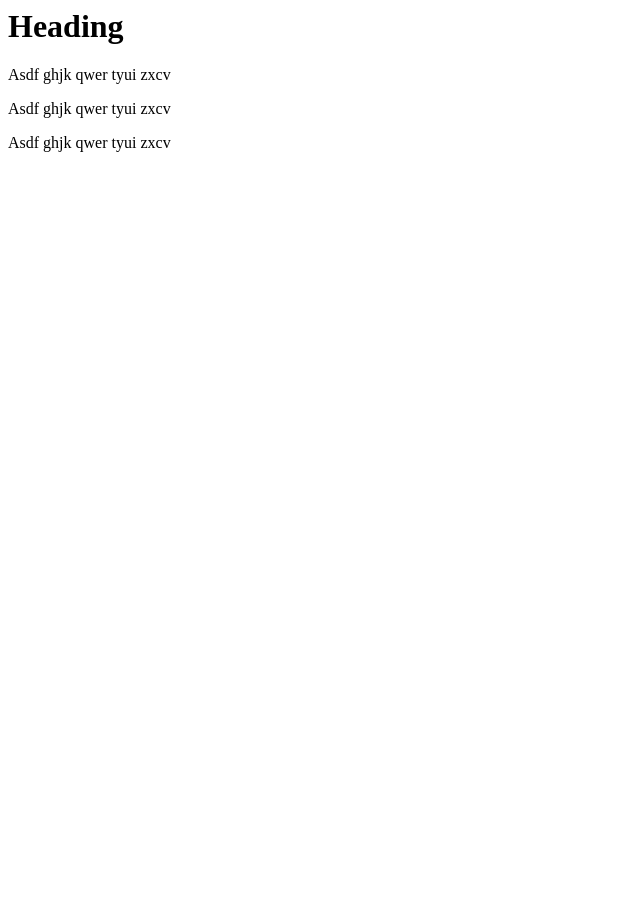
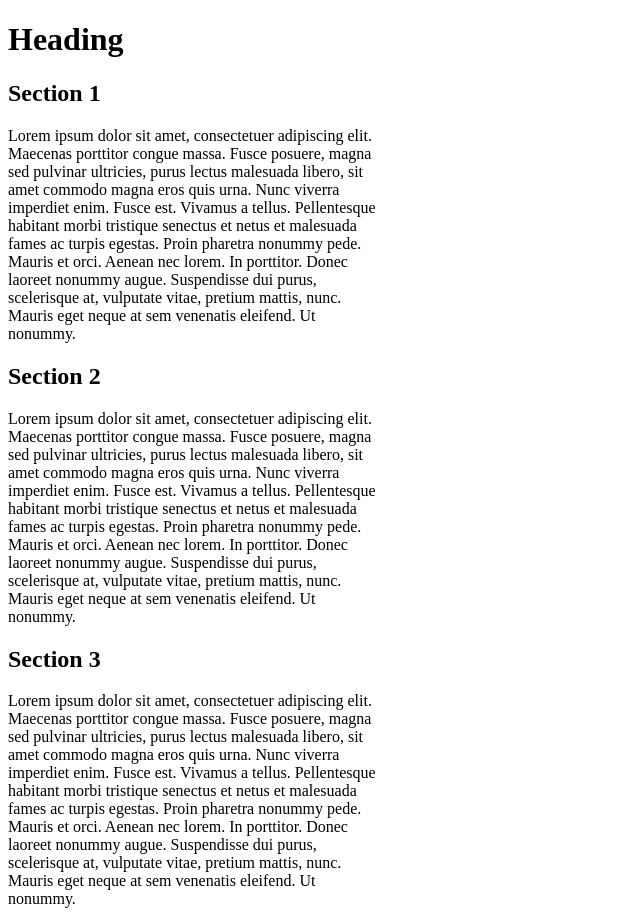
Before and after one commit to ghjk776/9988c, a plain HTML site: page mod2_solution/index.html in a window 1280 px wide. Shown: the whole page, without its empty margins (0-640 px from the left). Before the commit the page ends 800 px from the top, so only its background shows below. Drawn offline with Linux system fonts and the light colour scheme.

Commit message:
Update index.html

```diff
--- a/mod2_solution/index.html
+++ b/mod2_solution/index.html
@@ -1,19 +1,38 @@
+<!DOCTYPE html>
+<html>
+
+<head>
+    <link href="style.css" rel="stylesheet" type="text/css">
+    <title>9988</title>
+</head>
+
+<body>
+
+<header>
 <h1>Heading</h1>
+</header>
 
-<section>
+<div class="container">
+<section id="s1">
+    <h2>Section 1</h2>
     <p>
-    Asdf ghjk qwer tyui zxcv
+        Lorem ipsum dolor sit amet, consectetuer adipiscing elit. Maecenas porttitor congue massa. Fusce posuere, magna sed pulvinar ultricies, purus lectus malesuada libero, sit amet commodo magna eros quis urna. Nunc viverra imperdiet enim. Fusce est. Vivamus a tellus. Pellentesque habitant morbi tristique senectus et netus et malesuada fames ac turpis egestas. Proin pharetra nonummy pede. Mauris et orci. Aenean nec lorem. In porttitor. Donec laoreet nonummy augue. Suspendisse dui purus, scelerisque at, vulputate vitae, pretium mattis, nunc. Mauris eget neque at sem venenatis eleifend. Ut nonummy.
     </p>
 </section>
 
-<section>
+<section id="s2">
+    <h2>Section 2</h2>
     <p>
-    Asdf ghjk qwer tyui zxcv
+        Lorem ipsum dolor sit amet, consectetuer adipiscing elit. Maecenas porttitor congue massa. Fusce posuere, magna sed pulvinar ultricies, purus lectus malesuada libero, sit amet commodo magna eros quis urna. Nunc viverra imperdiet enim. Fusce est. Vivamus a tellus. Pellentesque habitant morbi tristique senectus et netus et malesuada fames ac turpis egestas. Proin pharetra nonummy pede. Mauris et orci. Aenean nec lorem. In porttitor. Donec laoreet nonummy augue. Suspendisse dui purus, scelerisque at, vulputate vitae, pretium mattis, nunc. Mauris eget neque at sem venenatis eleifend. Ut nonummy.
     </p>
 </section>
 
-<section>
+<section id="s3">
+    <h2>Section 3</h2>
     <p>
-    Asdf ghjk qwer tyui zxcv
+        Lorem ipsum dolor sit amet, consectetuer adipiscing elit. Maecenas porttitor congue massa. Fusce posuere, magna sed pulvinar ultricies, purus lectus malesuada libero, sit amet commodo magna eros quis urna. Nunc viverra imperdiet enim. Fusce est. Vivamus a tellus. Pellentesque habitant morbi tristique senectus et netus et malesuada fames ac turpis egestas. Proin pharetra nonummy pede. Mauris et orci. Aenean nec lorem. In porttitor. Donec laoreet nonummy augue. Suspendisse dui purus, scelerisque at, vulputate vitae, pretium mattis, nunc. Mauris eget neque at sem venenatis eleifend. Ut nonummy.
     </p>
 </section>
+</div>
+
+</body>
```
Lines whose indentation alone changed are shown as unchanged.
